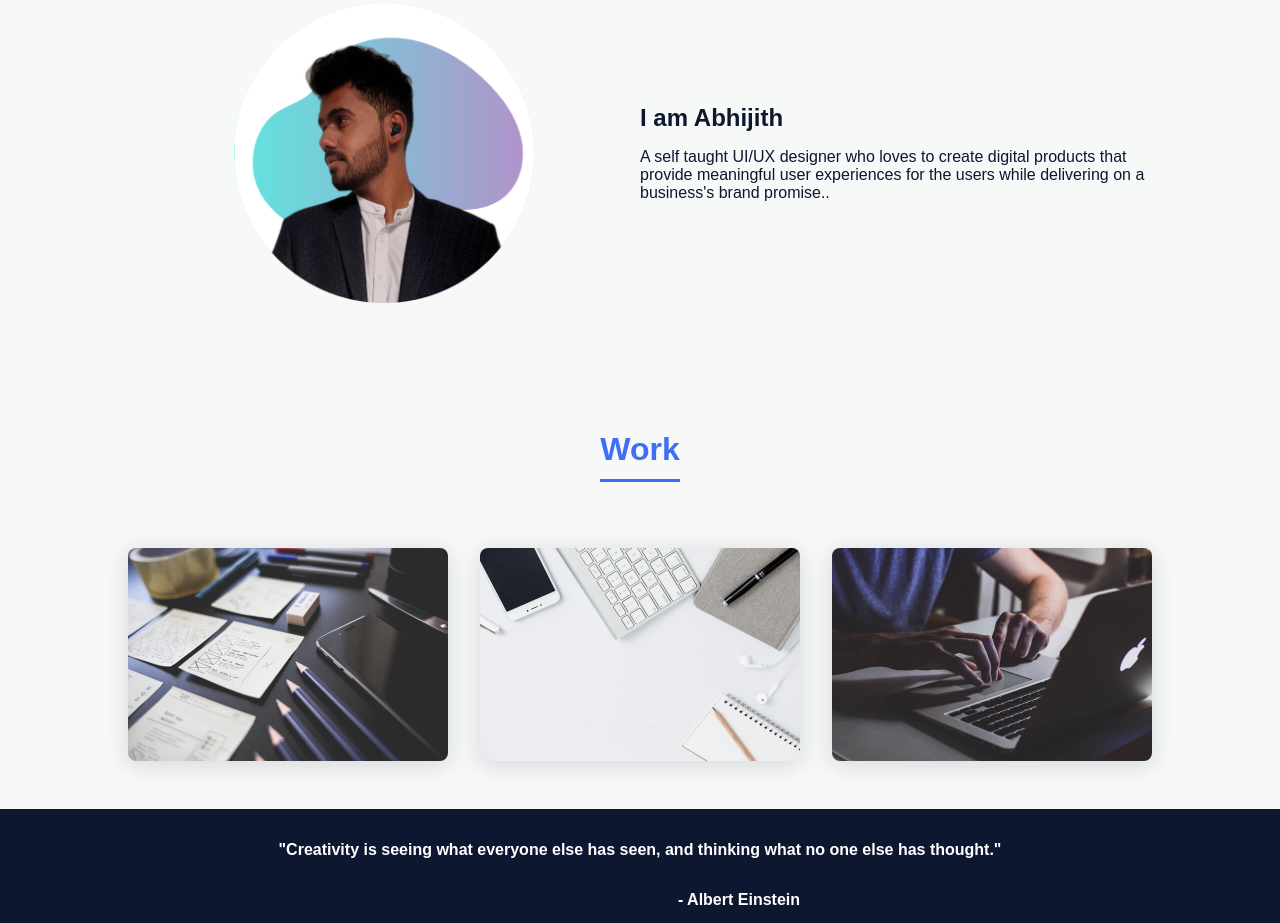
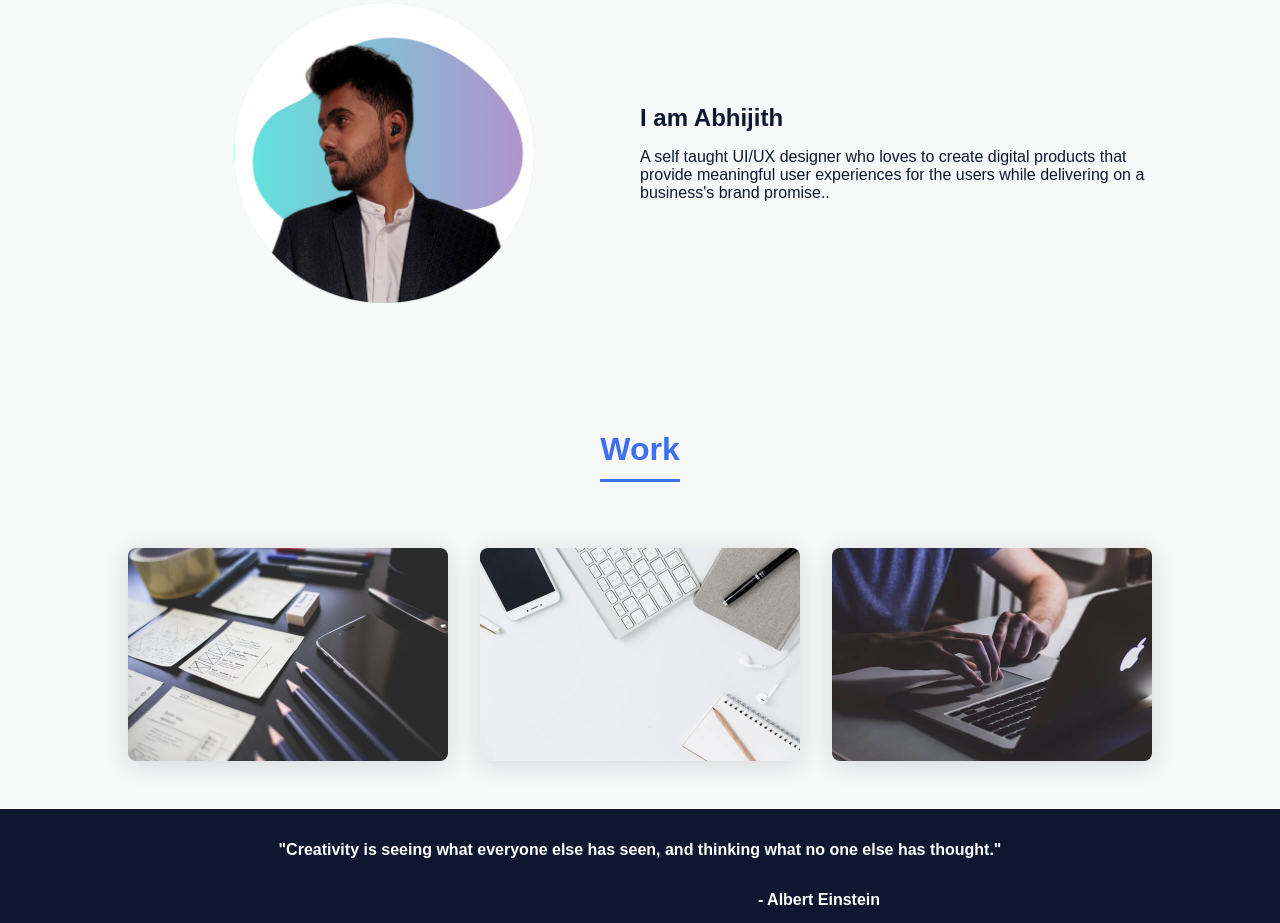
Before and after one commit to Abhijith05/My_Portfolio, a website: page index.html in a window 1280 px wide. Shown: the part 811-1734 px from the top of the page. Drawn offline with nearby package versions, Linux system fonts and the light colour scheme; no server answers.

Commit message:
small css change

```diff
--- a/assets/css/styles.css
+++ b/assets/css/styles.css
@@ -496,7 +496,7 @@ mark {
 
 .side{
  float: right;
- padding-right: 30rem;
+ padding-right: 25rem;
 }
 
 .footer__title {
```
